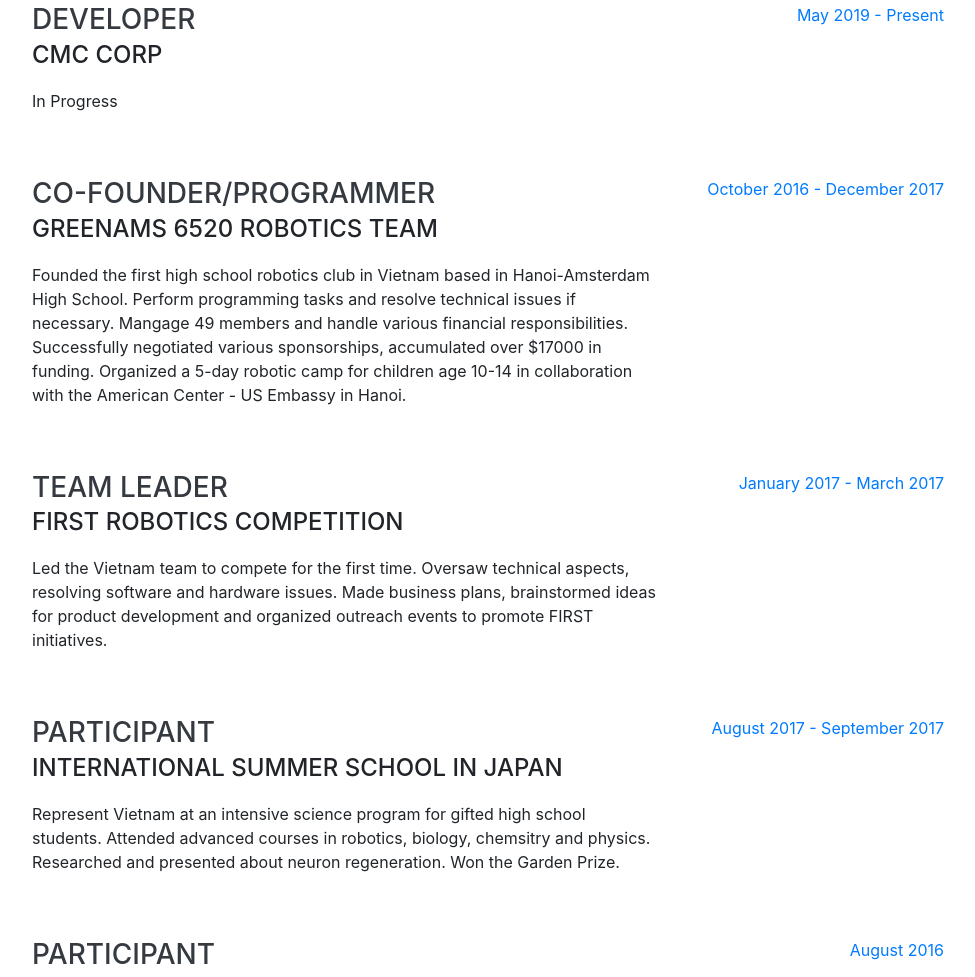
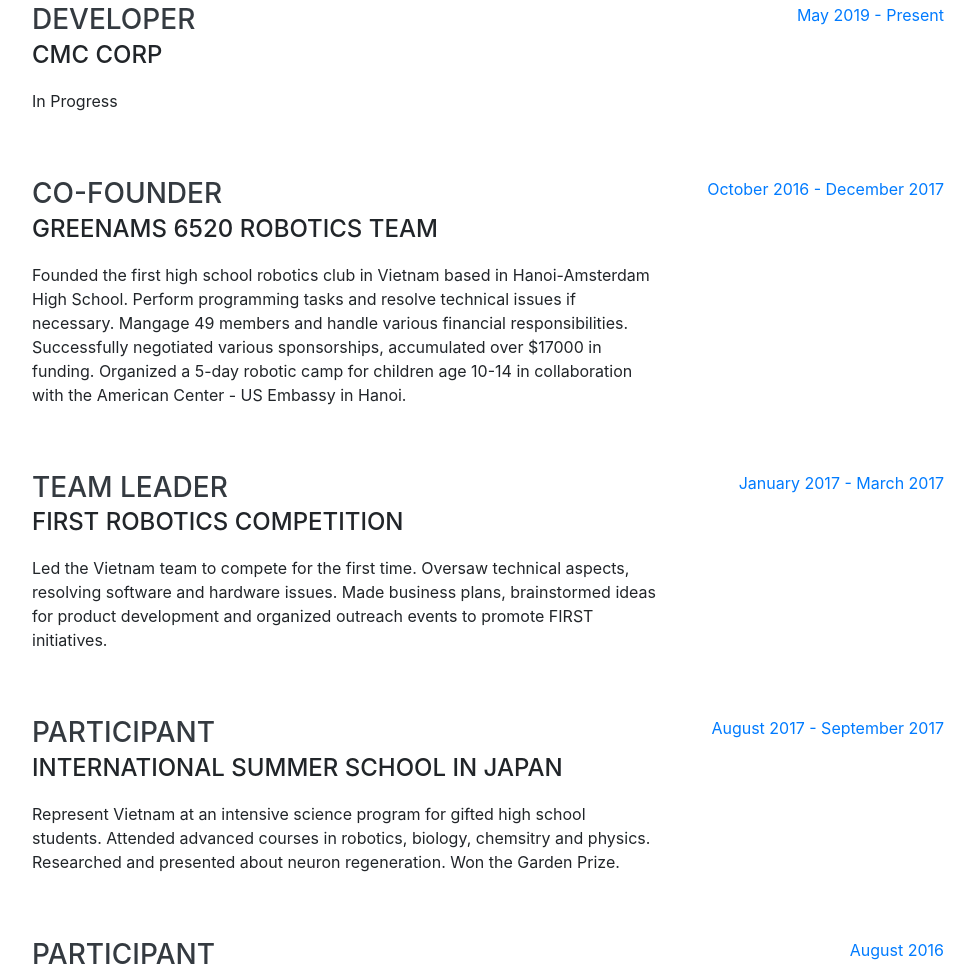
Before and after one commit to leohohoho/leohohoho.github.io, a website with bundled scripts: page index.html in a window 1280 px wide. Shown: the part 1733-2710 px from the top of the page, without its empty margins (288-1263 px from the left). Built offline with nearby package versions, Linux system fonts and the light colour scheme; a web font is replaced by a local one.

Commit message:
Update index.html

```diff
--- a/index.html
+++ b/index.html
@@ -140,7 +140,7 @@
 
         <div class="resume-item d-flex flex-column flex-md-row justify-content-between mb-5">
           <div class="resume-content">
-            <h3 class="mb-0">Co-Founder/Programmer</h3>
+            <h3 class="mb-0">Co-Founder</h3>
             <div class="subheading mb-3">GreenAms 6520 Robotics Team</div>
             <p>Founded the first high school robotics club in Vietnam based in Hanoi-Amsterdam High School. Perform programming tasks and resolve technical issues if necessary. Mangage 49 members and handle various financial responsibilities. Successfully negotiated various sponsorships, accumulated over $17000 in funding. Organized a 5-day robotic camp for children age 10-14 in collaboration with the American Center - US Embassy in Hanoi.</p>
           </div>
```
